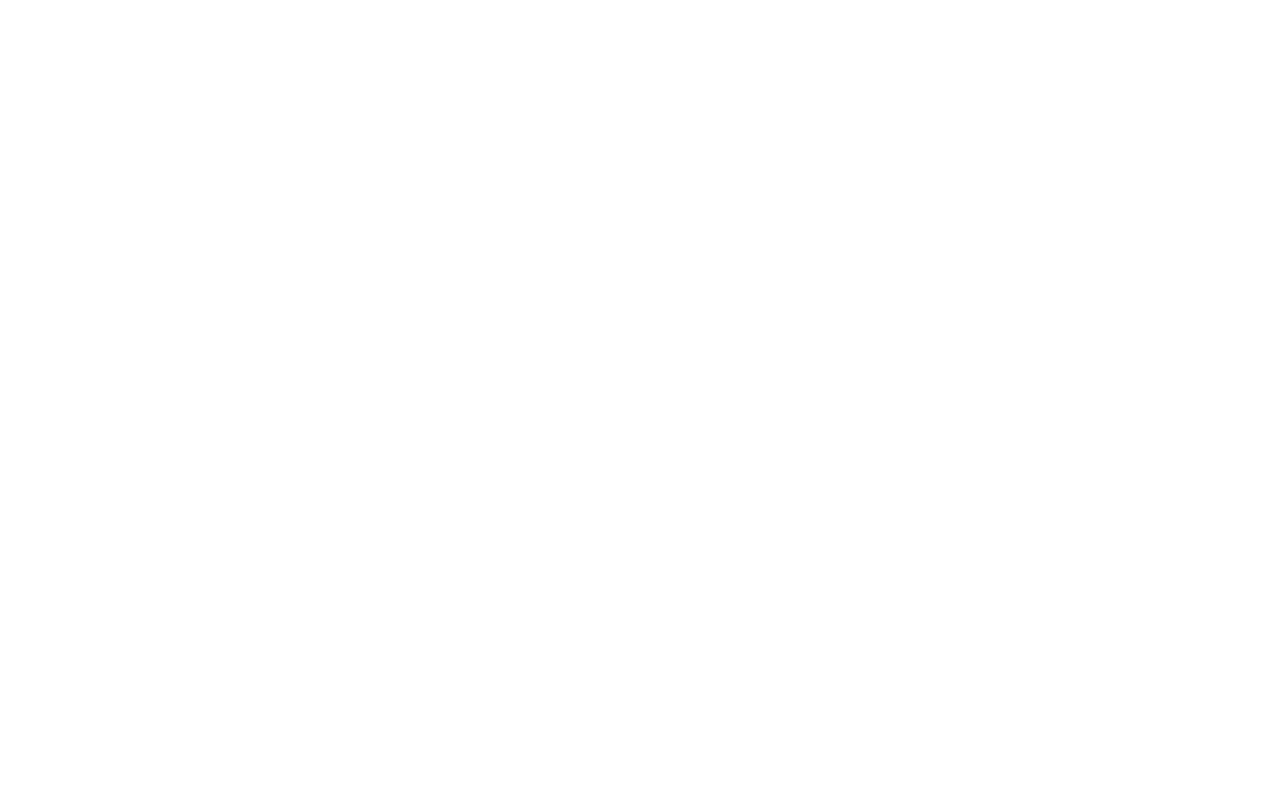
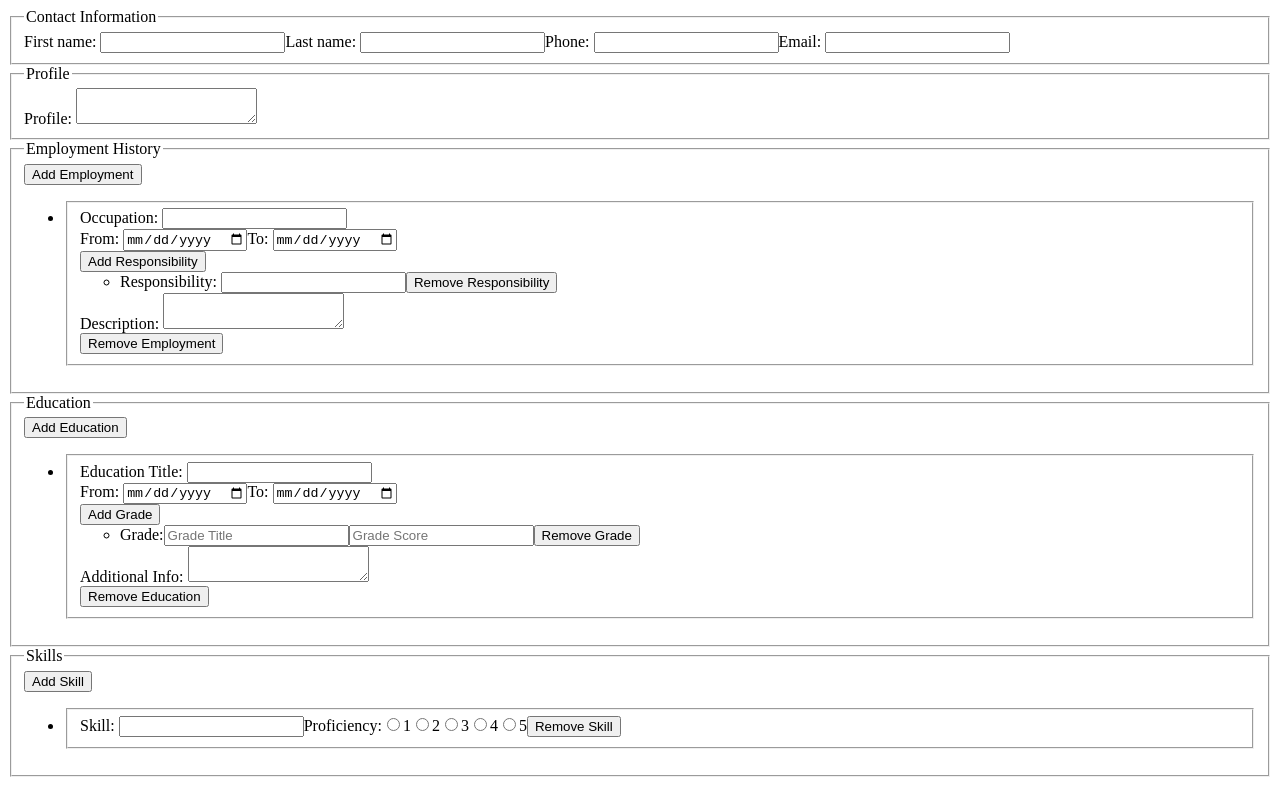
Before and after one commit to harshnugget/TOP-CV-Application, a React (Vite) app: page / in a window 1280 px wide. Built offline with nearby package versions, Linux system fonts and the light colour scheme.

Commit message:
feat(Form.jsx): Created form template

```diff
--- a/src/App.jsx
+++ b/src/App.jsx
@@ -1,8 +1,13 @@
 import { useState } from "react";
+import Form from "./components/Form";
 import "./App.css";
 
 function App() {
-  return <></>;
+  return (
+    <>
+      <Form />
+    </>
+  );
 }
 
 export default App;
--- /dev/null
+++ b/src/components/Form.jsx
@@ -0,0 +1,223 @@
+import { useState } from "react";
+
+function Form() {
+  return (
+    <form>
+      {/* Contact Information */}
+      <fieldset>
+        <legend>Contact Information</legend>
+        <label htmlFor="fname">
+          First name: <input type="text" id="fname" name="firstName" />
+        </label>
+
+        <label htmlFor="lname">
+          Last name: <input type="text" id="lname" name="lastName" />
+        </label>
+
+        <label htmlFor="phone">
+          Phone: <input type="tel" id="phone" name="phone" />
+        </label>
+
+        <label htmlFor="email">
+          Email: <input type="email" id="email" name="email" />
+        </label>
+      </fieldset>
+
+      {/* Profile */}
+      <fieldset>
+        <legend>Profile</legend>
+        <label htmlFor="profile">
+          Profile: <textarea id="profile" name="profile" />
+        </label>
+      </fieldset>
+
+      {/* Employment History */}
+      <fieldset>
+        <legend>Employment History</legend>
+
+        <button type="button" className="add-btn">
+          Add Employment
+        </button>
+
+        <ul>
+          <li>
+            <fieldset>
+              <label htmlFor="occupation-1">
+                Occupation:{" "}
+                <input type="text" id="occupation-1" name="occupation-1" />
+              </label>
+
+              <div className="dates">
+                <label htmlFor="occupation-1-from-date">
+                  From:{" "}
+                  <input
+                    type="date"
+                    id="occupation-1-from-date"
+                    name="occupation1FromDate"
+                  />
+                </label>
+
+                <label htmlFor="occupation-1-to-date">
+                  To:{" "}
+                  <input
+                    type="date"
+                    id="occupation-1-to-date"
+                    name="occupation1ToDate"
+                  />
+                </label>
+              </div>
+
+              <button type="button" className="add-btn">
+                Add Responsibility
+              </button>
+
+              <ul>
+                <li>
+                  <label htmlFor="occupation-1-resp">
+                    Responsibility:{" "}
+                    <input
+                      type="text"
+                      id="occupation-1-resp"
+                      name="occupation-1-resp"
+                    />
+                  </label>
+
+                  <button type="button" className="remove-btn">
+                    Remove Responsibility
+                  </button>
+                </li>
+              </ul>
+
+              <label htmlFor="occupation-1-desc">
+                Description:{" "}
+                <textarea id="occupation-1-desc" name="occupation-1-desc" />
+              </label>
+
+              <div>
+                <button type="button" className="remove-btn">
+                  Remove Employment
+                </button>
+              </div>
+            </fieldset>
+          </li>
+        </ul>
+      </fieldset>
+
+      {/* Education */}
+      <fieldset>
+        <legend>Education</legend>
+
+        <button type="button" className="add-btn">
+          Add Education
+        </button>
+
+        <ul>
+          <li>
+            <fieldset>
+              <label htmlFor="education-1-title">
+                Education Title:{" "}
+                <input
+                  type="text"
+                  id="education-1-title"
+                  name="education-1-title"
+                />
+              </label>
+
+              <div className="dates">
+                <label htmlFor="education-1-from-date">
+                  From:{" "}
+                  <input
+                    type="date"
+                    id="education-1-from-date"
+                    name="education1FromDate"
+                  />
+                </label>
+
+                <label htmlFor="education-1-to-date">
+                  To:{" "}
+                  <input
+                    type="date"
+                    id="education-1-to-date"
+                    name="education1ToDate"
+                  />
+                </label>
+              </div>
+
+              <button type="button" className="add-btn">
+                Add Grade
+              </button>
+
+              <ul>
+                <li>
+                  Grade:
+                  <input
+                    type="text"
+                    name="education-1-grade-title"
+                    placeholder="Grade Title"
+                  />
+                  <input
+                    type="text"
+                    name="education-1-grade-score"
+                    placeholder="Grade Score"
+                  />
+                  <button type="button" className="remove-btn">
+                    Remove Grade
+                  </button>
+                </li>
+              </ul>
+
+              <label htmlFor="education-1-desc">
+                Additional Info:{" "}
+                <textarea id="education-1-desc" name="education-1-desc" />
+              </label>
+
+              <div>
+                <button type="button" className="remove-btn">
+                  Remove Education
+                </button>
+              </div>
+            </fieldset>
+          </li>
+        </ul>
+      </fieldset>
+
+      {/* Skills */}
+      <fieldset>
+        <legend>Skills</legend>
+
+        <button type="button" className="add-btn">
+          Add Skill
+        </button>
+
+        <ul>
+          <li>
+            <fieldset>
+              <label htmlFor="skill-1">
+                Skill: <input type="text" id="skill-1" name="skill-1" />
+              </label>
+
+              <label>Proficiency:</label>
+              {[1, 2, 3, 4, 5].map((level) => (
+                <label key={level} htmlFor={`skill-1-${level}`}>
+                  <input
+                    type="radio"
+                    id={`skill-1-${level}`}
+                    name="skill-1-proficiency"
+                    value={level}
+                  />
+                  {level}
+                </label>
+              ))}
+
+              <button type="button" className="remove-btn">
+                Remove Skill
+              </button>
+            </fieldset>
+          </li>
+        </ul>
+      </fieldset>
+    </form>
+  );
+}
+
+export default Form;
```
